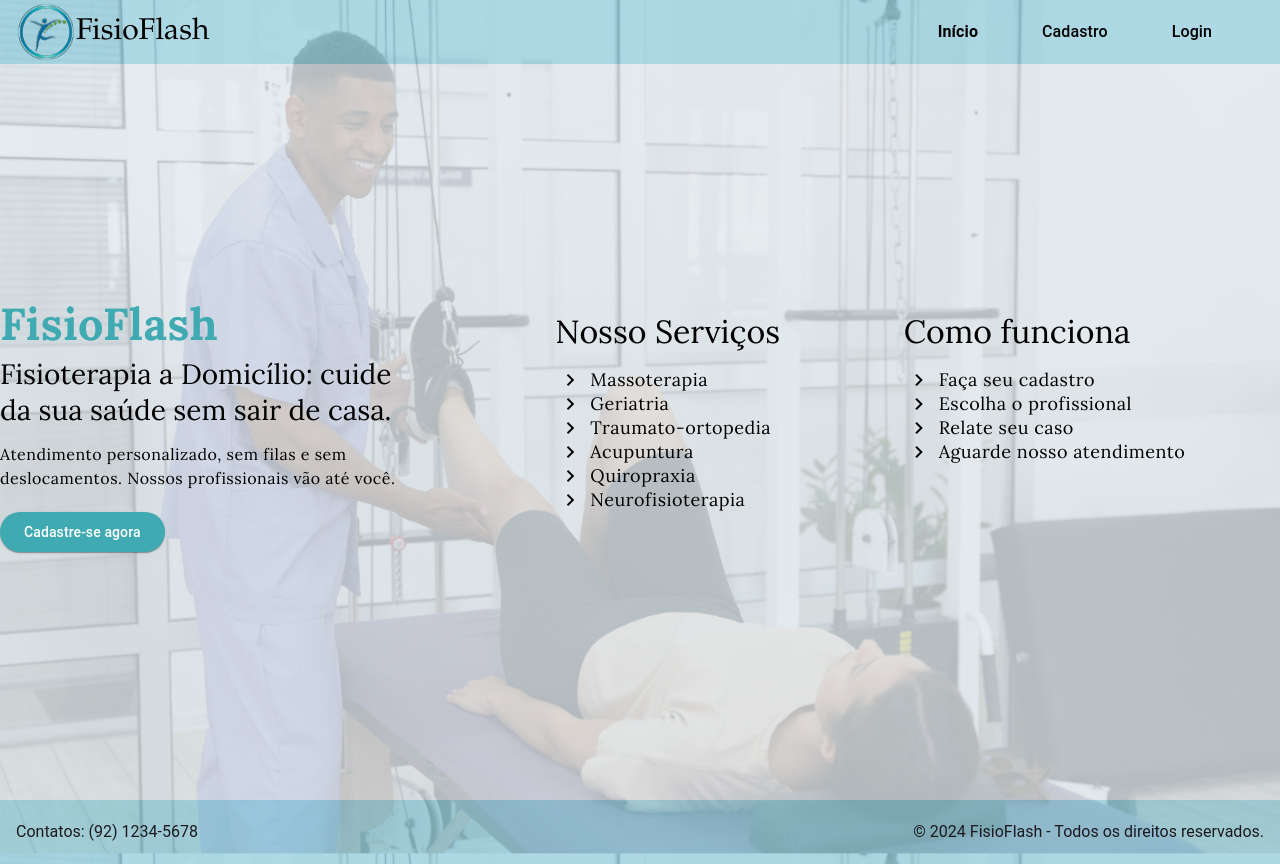
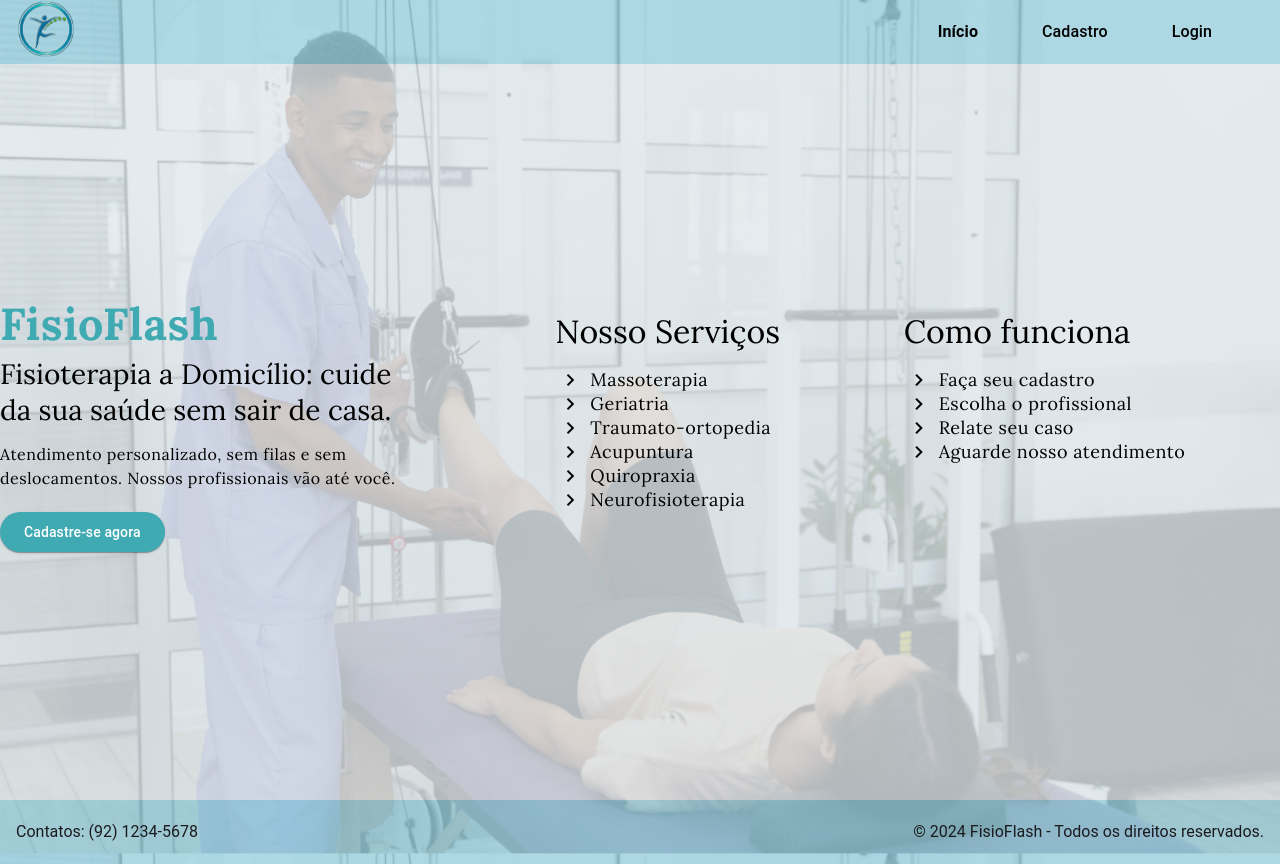
Before and after one commit to jumara-pimenta/fisioflash-frontend, an Angular app: page / in a window 1280 px wide. Built offline with nearby package versions, Linux system fonts and the light colour scheme.

Commit message:
adicionando rota na logo para quando o usuário clicar nela ser sempre redirecionado para a tela inicial

```diff
--- a/src/app/app.component.html
+++ b/src/app/app.component.html
@@ -1,5 +1,5 @@
 <mat-toolbar color="primary">
-  <img alt="" class="logo" src="assets/images/logo.svg" height="60"><a style="font-family:'Garamond'; font-size: 30px">FisioFlash</a>
+  <a style="font-family:'Garamond'; font-size: 30px" routerLink="/"><img alt="" class="logo" src="assets/images/logo.svg" height="60"></a>
   <span class="spacer"></span>
   <nav>
     <a mat-button routerLink="/" routerLinkActive="active">Início</a>
```
